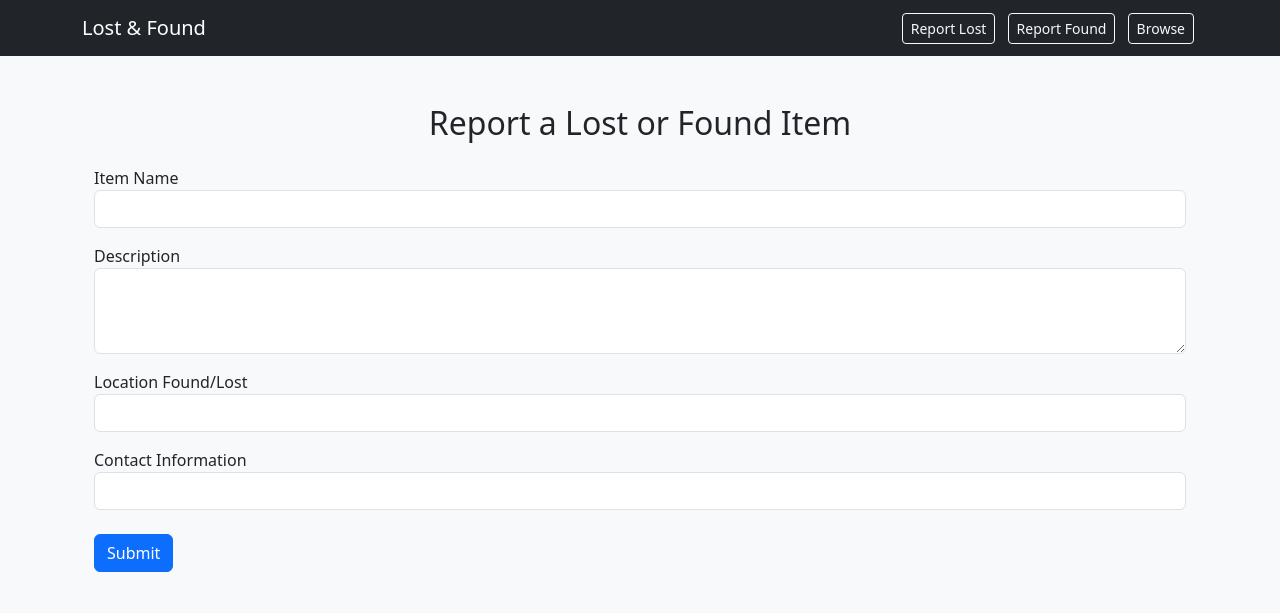
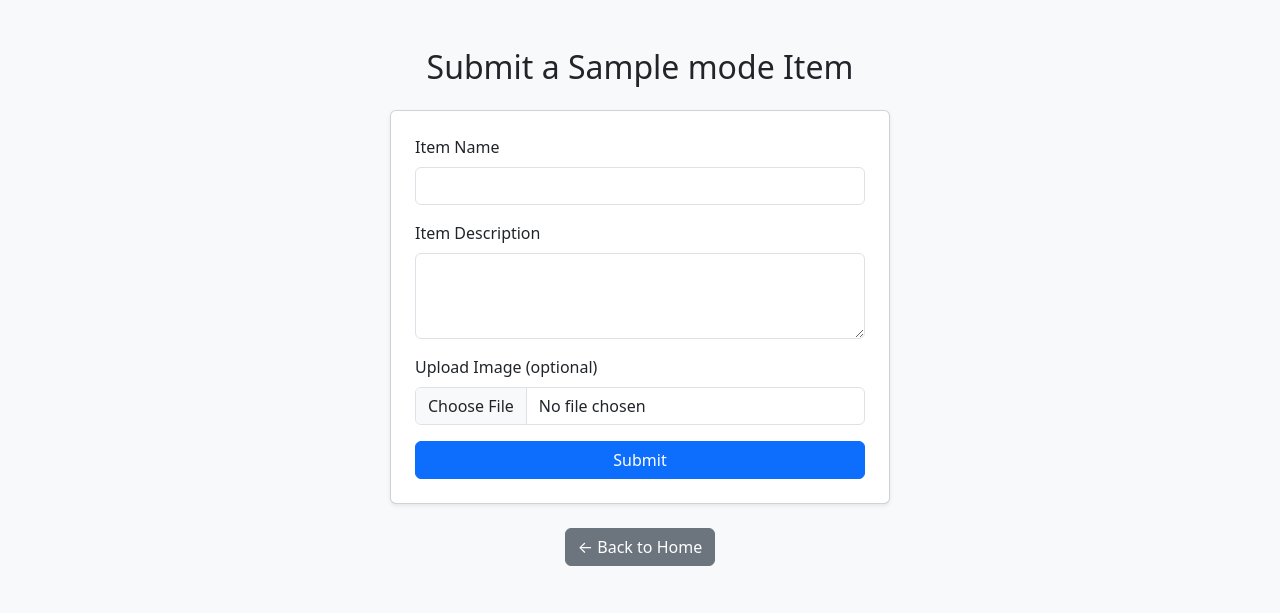
Before and after one commit to Mithul-P/lost-and-found, a Flask app: template templates/submit.html in a window 1280 px wide. Shown: the top 613 px of the page. Run offline with Flask 3, Linux system fonts and the light colour scheme; the template is opened without the code that fills it: most values are stand-ins (such as "Sample title", 1, 10 or a date in 2020).

Commit message:
Update Lost & Found app with image hash system

```diff
--- a/templates/submit.html
+++ b/templates/submit.html
@@ -1,26 +1,36 @@
-{% extends "base.html" %}
+<!DOCTYPE html>
+<html lang="en">
+<head>
+    <meta charset="UTF-8">
+    <title>{{ mode }} Item</title>
+    <link rel="stylesheet" href="https://cdn.jsdelivr.net/npm/bootstrap@5.3.3/dist/css/bootstrap.min.css">
+</head>
+<body class="bg-light">
+    <div class="container py-5">
+        <h2 class="text-center mb-4">Submit a {{ mode }} Item</h2>
 
-{% block content %}
-<div class="container mt-5">
-  <h2 class="text-center mb-4">Report a Lost or Found Item</h2>
-  <form method="POST" action="{{ url_for('add_item') }}">
-    <div class="form-group mb-3">
-      <label for="name">Item Name</label>
+        <form action="" method="POST" enctype="multipart/form-data" class="card p-4 shadow-sm mx-auto" style="max-width: 500px;">
+            <div class="mb-3">
+                <label for="name" class="form-label">Item Name</label>
                 <input type="text" class="form-control" name="name" id="name" required>
             </div>
-    <div class="form-group mb-3">
-      <label for="description">Description</label>
+
+            <div class="mb-3">
+                <label for="description" class="form-label">Item Description</label>
                 <textarea class="form-control" name="description" id="description" rows="3" required></textarea>
             </div>
-    <div class="form-group mb-3">
-      <label for="location">Location Found/Lost</label>
-      <input type="text" class="form-control" name="location" id="location" required>
+
+            <div class="mb-3">
+                <label for="image" class="form-label">Upload Image (optional)</label>
+                <input type="file" class="form-control" name="image" id="image" accept="image/*">
             </div>
-    <div class="form-group mb-3">
-      <label for="contact">Contact Information</label>
-      <input type="text" class="form-control" name="contact" id="contact" required>
+
+            <button type="submit" class="btn btn-primary w-100">Submit</button>
+        </form>
+
+        <div class="text-center mt-4">
+            <a href="{{ url_for('index') }}" class="btn btn-secondary">← Back to Home</a>
         </div>
-    <button type="submit" class="btn btn-primary mt-2">Submit</button>
-  </form>
     </div>
-{% endblock %}
+</body>
+</html>
```
Also changed, not shown: templates/index.html (+29 -9 lines), 1 other file. Lines whose indentation alone changed are shown as unchanged.
